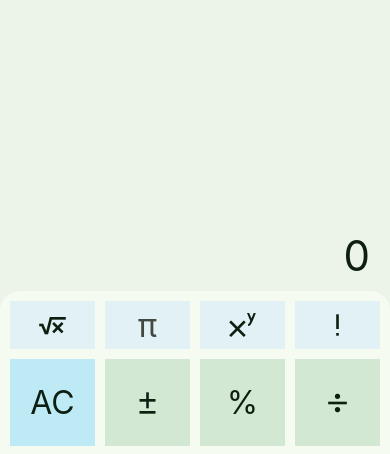
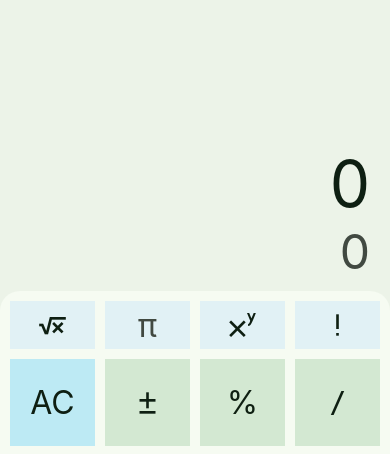
Before and after one commit to ChathurK/Calculator-App, a React Native app: screen / in a window 390 px wide. Shown: the top 454 px of the page. Built offline with nearby package versions, Linux system fonts and the light colour scheme.

Commit message:
Update App layout, enhance button press animation, and improve number handling logic

```diff
--- a/App.js
+++ b/App.js
@@ -22,11 +22,14 @@ export default class App extends Component {
     return (
       <SafeAreaView style={styles.window}>
         <StatusBar style="auto" />
-          <View style={styles.textArea}>
-            <Text style={styles.value}>
-              {parseFloat(this.state.currentValue).toLocaleString()}
-            </Text>
-          </View>
+        <View style={styles.textArea}>
+          <Text style={styles.primaryTextArea}>
+            {this.state.previousValue} {this.state.operator} {this.state.currentValue}
+          </Text>
+          <Text style={styles.secondaryTextArea}>
+            {this.state.currentValue.toLocaleString()}
+          </Text>
+        </View>
 
         <View style={styles.buttonArea}>
           <Row>
@@ -40,7 +43,7 @@ export default class App extends Component {
             <Button text="AC" theme="accentBlue" onPress={() => this.HandleTap("clear")} />
             <Button iconName="plus-minus" theme="secondary" onPress={() => this.HandleTap("posneg")} />
             <Button text="%" theme="secondary" onPress={() => this.HandleTap("percentage")} />
-            <Button iconName="division" theme="secondary" onPress={() => this.HandleTap("operator", "/")} />
+            <Button iconName="slash-forward" theme="secondary" onPress={() => this.HandleTap("operator", "/")} />
           </Row>
 
           <Row>
@@ -95,11 +98,20 @@ const styles = StyleSheet.create({
     justifyContent: "flex-end",
     padding: 5,
   },
-  value: {
+  primaryTextArea: {
     color: myColors.textSecondary,
-    fontSize: 42,
+    fontSize: 64,
+    textAlign: "right",
+    marginTop: 10,
+    marginRight: 20,
+    marginLeft: 10,
+  },
+  secondaryTextArea: {
+    color: myColors.textPrimary,
+    fontSize: 48,
     textAlign: "right",
     marginRight: 20,
     marginBottom: 10,
+    marginLeft: 10,
   },
 });
--- a/components/button.js
+++ b/components/button.js
@@ -22,12 +22,12 @@ const Button = ({ onPress, text, theme, iconName }) => {
     // Animated.Value is initialized to half of the button's width.
     const borderRadius = useRef(new Animated.Value(buttonWidth / 2)).current;
 
-    /* animation for the button when pressed: when pressed, border radius changes to a quaeter of the button width over 200 milliseconds
+    /* animation for the button when pressed: when pressed, border radius changes to a quaeter of the button width over 100 milliseconds
     with a linear easing function. The animation is run on the native thread for better performance. */
     const handlePressIn = () => {
         Animated.timing(borderRadius, {
             toValue: buttonWidth / 4,
-            duration: 200,
+            duration: 100,
             easing: Easing.linear,
             useNativeDriver: true,
         }).start();
--- a/util/calculator.js
+++ b/util/calculator.js
@@ -6,11 +6,14 @@ export const initialState = {
     previousValue: null,
 };
 
+// handle numerical inputs.
 export const handleNumber = (value, state) => {
+    // if the current value in the state is 0, set the current value to the input value.
     if (state.currentValue === "0") {
         return { currentValue: `${value}` };
     }
 
+    // if the current value is not 0, append the input value to the current value.
     return {
         currentValue: `${state.currentValue}${value}`,
     };
```
